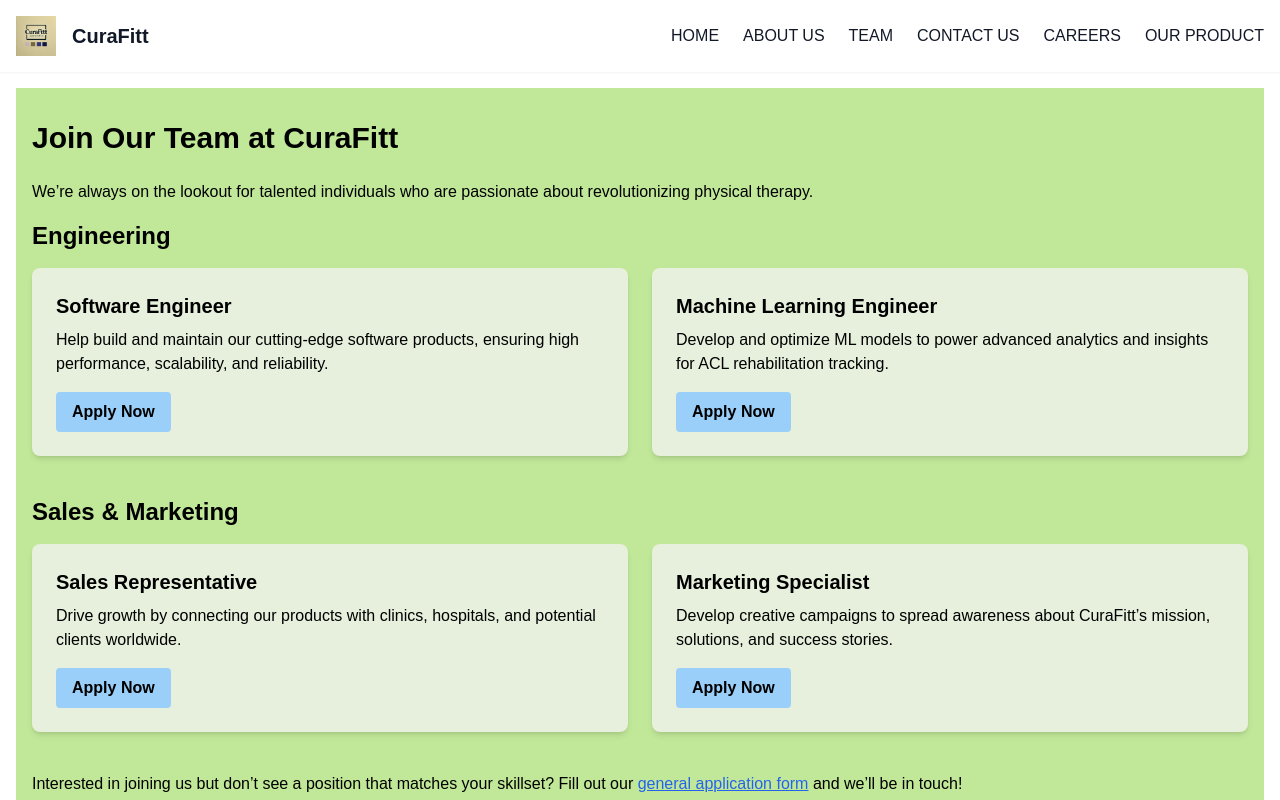
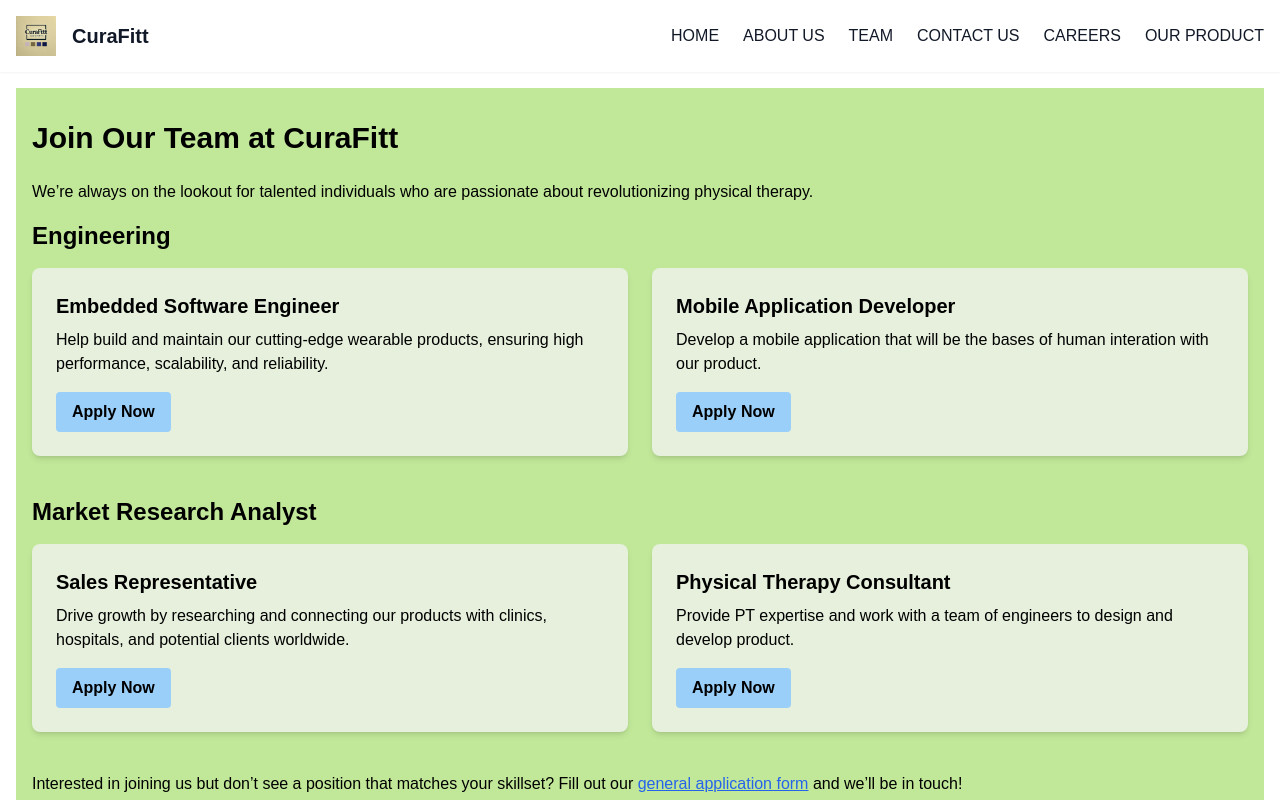
Before and after one commit to CurafittTech/curafitt.github.io, a Next.js app: page /careers in a window 1280 px wide. Shown: the top 800 px of the page. Built offline with nearby package versions, Linux system fonts and the light colour scheme.

Commit message:
Update careers page.tsx
Added all the new job names and description

```diff
--- a/app/careers/page.tsx
+++ b/app/careers/page.tsx
@@ -12,11 +12,11 @@
           <section className="mb-10">
             <h2 className="text-2xl font-semibold mb-4">Engineering</h2>
             <div className="grid grid-cols-1 sm:grid-cols-2 gap-6">
-              {/* Software Engineer */}
+              {/* Embedded Software Engineer */}
               <div className="bg-[#E6F0DC] shadow-md rounded-lg p-6 hover:shadow-xl transition-shadow">
-                <h3 className="text-xl font-semibold">Software Engineer</h3>
+                <h3 className="text-xl font-semibold">Embedded Software Engineer</h3>
                 <p className="mt-2">
-                  Help build and maintain our cutting-edge software products,
+                  Help build and maintain our cutting-edge wearable products,
                   ensuring high performance, scalability, and reliability.
                 </p>
                 <div className="mt-4">
@@ -31,12 +31,11 @@
                 </div>
               </div>
 
-              {/* Machine Learning Engineer */}
+              {/* Mobile Application Developer */}
               <div className="bg-[#E6F0DC] shadow-md rounded-lg p-6 hover:shadow-xl transition-shadow">
-                <h3 className="text-xl font-semibold">Machine Learning Engineer</h3>
+                <h3 className="text-xl font-semibold">Mobile Application Developer</h3>
                 <p className="mt-2">
-                  Develop and optimize ML models to power advanced analytics
-                  and insights for ACL rehabilitation tracking.
+                  Develop a mobile application that will be the bases of human interation with our product.
                 </p>
                 <div className="mt-4">
                   <a
@@ -52,15 +51,15 @@
             </div>
           </section>
 
-          {/* Sales & Marketing Section */}
+          {/* Market Research Analyst */}
           <section className="mb-10">
-            <h2 className="text-2xl font-semibold mb-4">Sales & Marketing</h2>
+            <h2 className="text-2xl font-semibold mb-4">Market Research Analyst</h2>
             <div className="grid grid-cols-1 sm:grid-cols-2 gap-6">
               {/* Sales Representative */}
               <div className="bg-[#E6F0DC] shadow-md rounded-lg p-6 hover:shadow-xl transition-shadow">
                 <h3 className="text-xl font-semibold">Sales Representative</h3>
                 <p className="mt-2">
-                  Drive growth by connecting our products with clinics,
+                  Drive growth by researching and connecting our products with clinics,
                   hospitals, and potential clients worldwide.
                 </p>
                 <div className="mt-4">
@@ -75,12 +74,11 @@
                 </div>
               </div>
 
-              {/* Marketing Specialist */}
+              {/* Physical Therapy Consultant */}
               <div className="bg-[#E6F0DC] shadow-md rounded-lg p-6 hover:shadow-xl transition-shadow">
-                <h3 className="text-xl font-semibold">Marketing Specialist</h3>
+                <h3 className="text-xl font-semibold">Physical Therapy Consultant</h3>
                 <p className="mt-2">
-                  Develop creative campaigns to spread awareness about
-                  CuraFitt’s mission, solutions, and success stories.
+                  Provide PT expertise and work with a team of engineers to design and develop product.
                 </p>
                 <div className="mt-4">
                   <a
```
